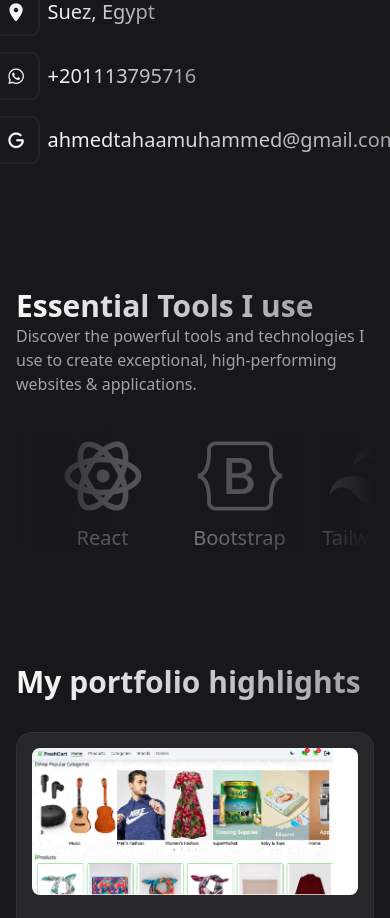
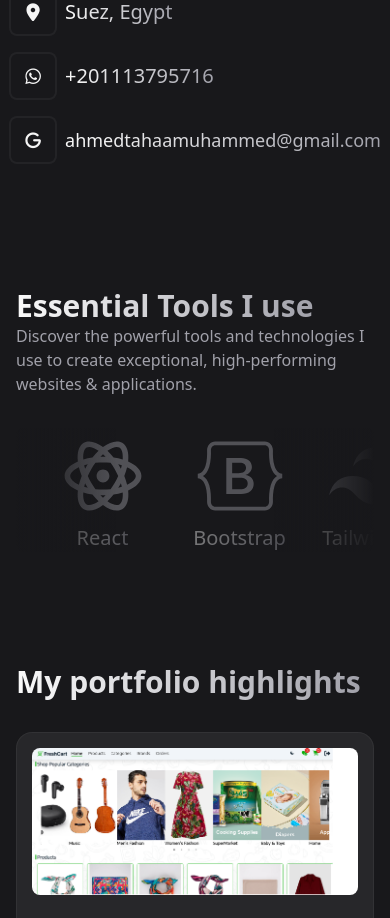
Before and after one commit to AhmedTahasubs/My-Portfolio, a React (Vite) app: page / in a window 390 px wide. Shown: the part 920-1838 px from the top of the page. Built offline with nearby package versions, Linux system fonts and the light colour scheme.

Commit message:
latest commit

```diff
--- a/src/App.jsx
+++ b/src/App.jsx
@@ -13,7 +13,7 @@ function App() {
     window.scrollTo(0,0)
   },[App])
   return (
-    <>
+    <div className='overflow-hidden'>
       <ParticleComponent></ParticleComponent>
       <header>
         <Header/>
@@ -29,7 +29,7 @@ function App() {
         <Footer/>
       </footer>
 
-    </>
+    </div>
   )
 }
 export default App
--- a/src/components/About.jsx
+++ b/src/components/About.jsx
@@ -27,7 +27,7 @@ export default function About() {
                 </li>
                 <li className='flex items-center mt-4'>
                 <span className='w-12 h-12 grid relative place-items-center ring-inset ring-2 ring-zinc-50/5 rounded-lg transition-[background-color,color] hover:bg-zinc-50 hover:text-zinc-950 active:bg-zing-50/80'><i className="fa-solid fa-g fa-beat-fade"></i></span>
-                <p className='ml-2 headline-4 relative'>ahmedtahaamuhammed@gmail.com</p>
+                <p className='ml-2 headline-5 relative'>ahmedtahaamuhammed@gmail.com</p>
                 </li>
             </ul>
             {/* <div className='flex items-center'>
--- a/src/index.css
+++ b/src/index.css
@@ -11,7 +11,7 @@ body{
 .container{
     @apply px-4 mx-auto lg:px-8 xl:max-w-6xl
 }
-.headline-1,.headline-2,.headline-3,.headline-4{
+.headline-1,.headline-2,.headline-3,.headline-4,.headline-5{
     @apply max-w-max;
     background: -webkit-linear-gradient(0deg,#fafafa,#a1a1aa);
     -webkit-background-clip: text;
@@ -28,6 +28,9 @@ body{
 }
 .headline-4{
     @apply text-xl lg:text-2xl lg:leading-tight
+}
+.headline-5{
+    @apply text-lg lg:text-2xl lg:leading-tight
 }
 .title-1{
     @apply text-[22px] font-normal
```
Also changed, not shown: index.html (line endings or trailing spaces).
